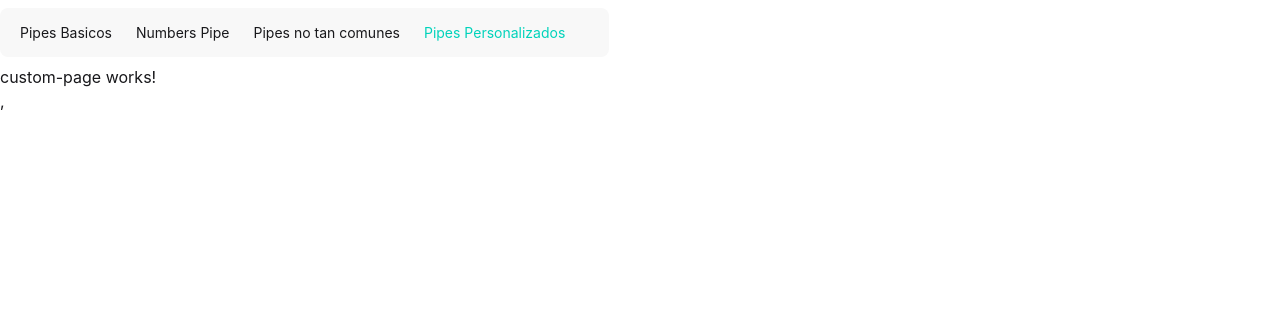
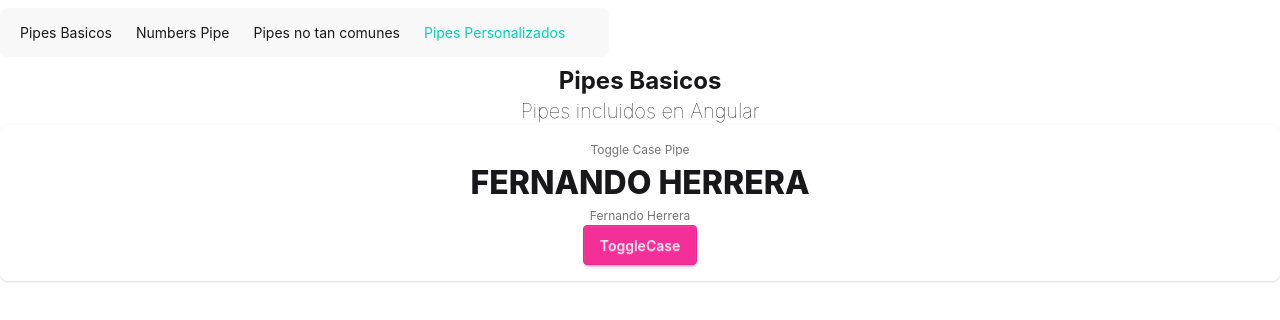
Before and after one commit to MOONeeS0408/05-pipes-app, an Angular app: page /custom in a window 1280 px wide. Shown: the top 320 px of the page. Built offline with nearby package versions, Linux system fonts and the light colour scheme.

Commit message:
feat: create and implement Toggle Case Pipe

```diff
--- a/src/app/pages/custom-page/custom-page.html
+++ b/src/app/pages/custom-page/custom-page.html
@@ -1 +1,14 @@
-<p>custom-page works!</p>,
+<section class="mx-10">
+  <h1 class="text-2xl font-bold flex justify-center">Pipes Basicos</h1>
+  <h3 class="text-xl font-thin flex justify-center">Pipes incluidos en Angular</h3>
+</section>
+
+<div class="stats shadow stats-horizontal flex justify-around">
+  <div class="stat place-items-center">
+    <div class="stat-title">Toggle Case Pipe</div>
+    <div class="stat-value">{{ name() | toggleCase: uppercase() }}</div>
+    <div class="stat-desc">{{ name() }}</div>
+    <!-- upperCase.set(!upperCase()) -->
+    <button (click)="changeUppercase()" class="btn btn-secondary">ToggleCase</button>
+  </div>
+</div>
--- a/src/app/pages/custom-page/custom-page.ts
+++ b/src/app/pages/custom-page/custom-page.ts
@@ -1,8 +1,22 @@
-import { Component } from '@angular/core';
+import { Component, signal } from '@angular/core';
+import { ToggleCasePipe } from '../../pipes/toggle-case.pipe';
 
 @Component({
   selector: 'app-custom-page',
-  imports: [],
+  imports: [ToggleCasePipe],
   templateUrl: './custom-page.html',
 })
-export default class CustomPage {}
+export default class CustomPage {
+  name = signal('Fernando Herrera');
+
+  uppercase = signal(true);
+
+  changeUppercase() {
+    if (this.uppercase()) {
+      console.log(this.uppercase);
+      this.uppercase.set(false);
+      return;
+    }
+    return this.uppercase.set(true);
+  }
+}
--- /dev/null
+++ b/src/app/pipes/toggle-case.pipe.ts
@@ -0,0 +1,11 @@
+import { Pipe, type PipeTransform } from '@angular/core';
+
+@Pipe({
+  name: 'toggleCase',
+})
+export class ToggleCasePipe implements PipeTransform {
+  transform(value: string, upper: boolean): string {
+    console.log(value, upper);
+    return upper ? value.toUpperCase() : value.toLowerCase();
+  }
+}
```
